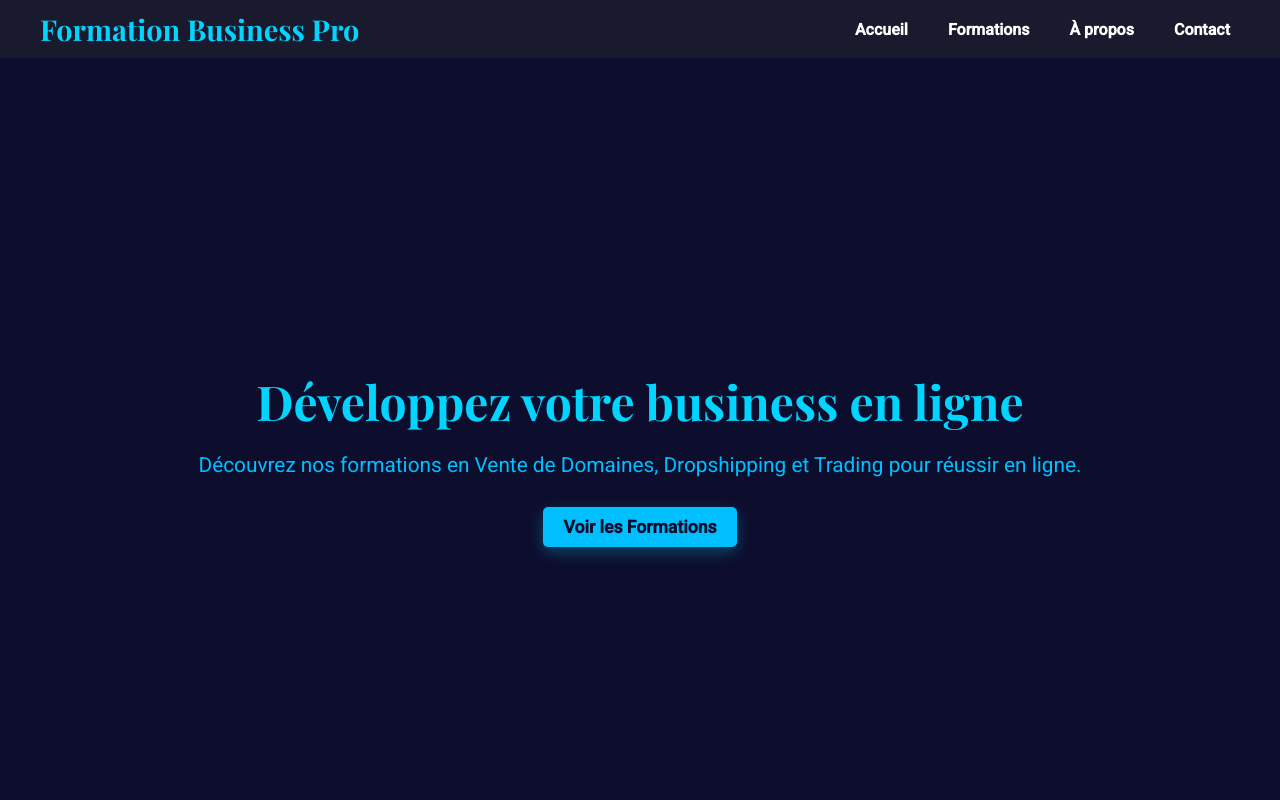
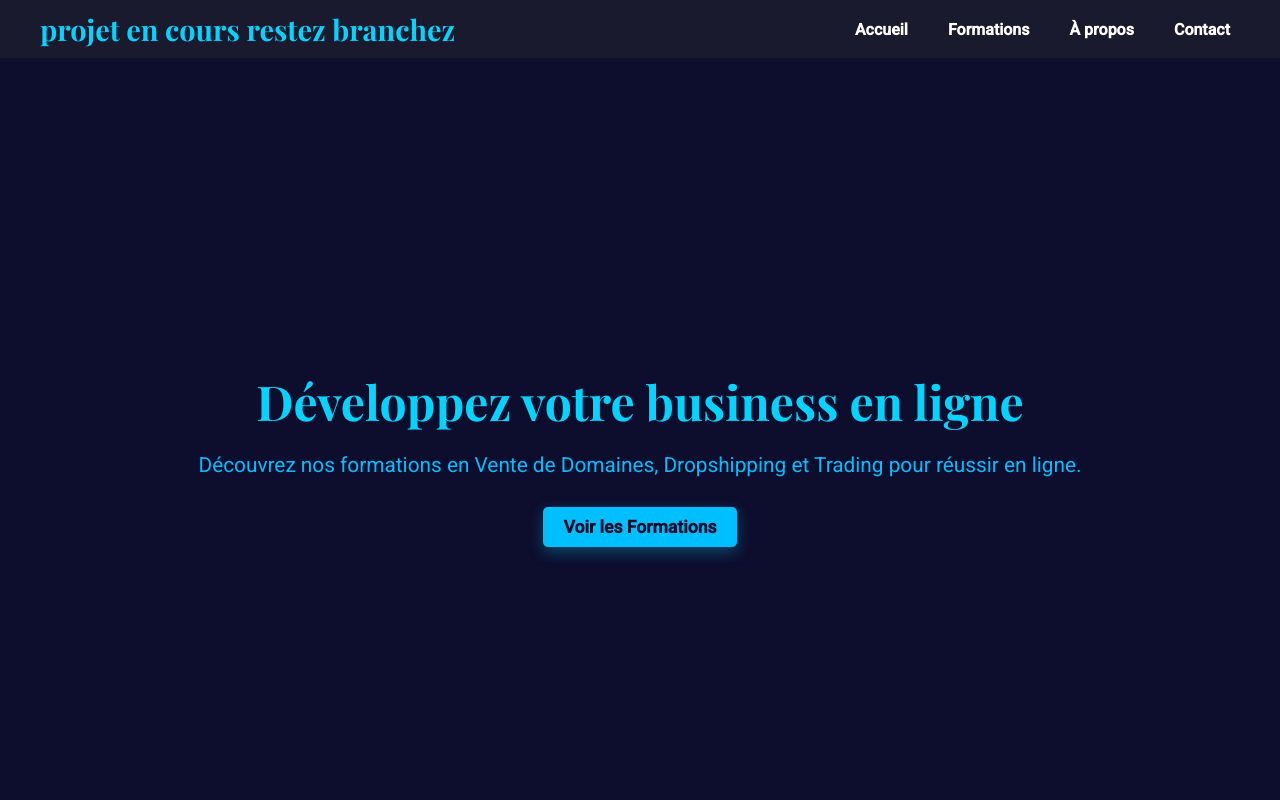
Before and after one commit to Hrn-Samy/haroun-f, a plain HTML site: page index.html in a window 1280 px wide. Shown: the top 800 px of the page. Drawn offline with nearby package versions, Linux system fonts and the light colour scheme.

Commit message:
update du nom de page

```diff
--- a/index.html
+++ b/index.html
@@ -9,7 +9,7 @@
 <body>
     <header>
         <div class="logo">
-            <h1>Formation Business Pro</h1>
+            <h1>projet en cours restez branchez</h1>
         </div>
         <nav>
             <ul>
```
